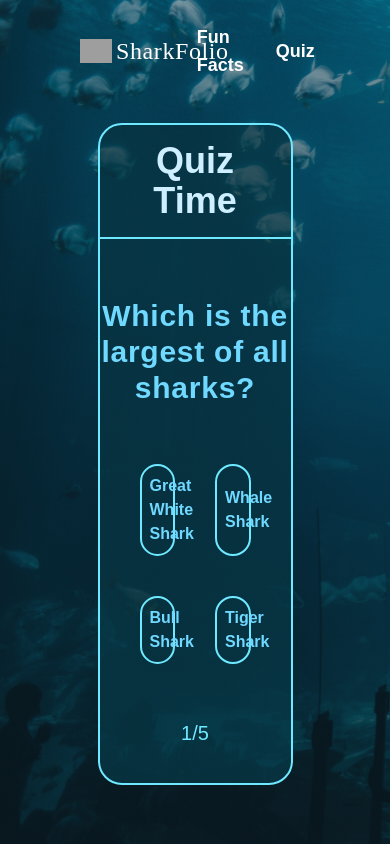
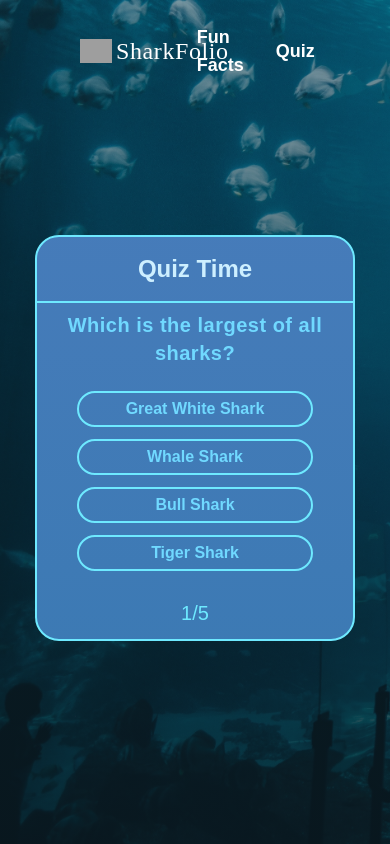
Before and after one commit to RakeshSangem/Sharkfolio, a React (Vite) app: page /#/quiz in a window 390 px wide. Built offline with nearby package versions, Linux system fonts and the light colour scheme; grey boxes are pictures that could not be loaded.

Commit message:
feat: add responsive to quiz page

```diff
--- a/src/pages/Quiz.jsx
+++ b/src/pages/Quiz.jsx
@@ -74,13 +74,13 @@ const Quiz = () => {
   return (
     <main className="bg-normal bg-no-repeat bg-cover bg-fixed w-full flex items-center justify-center min-h-screen text-white relative">
       <Navbar />
-      <section className="grid">
-        <div className="flex flex-col h-full w-[50vw] rounded-3xl items-center justify-between bg-gradient-to-t from-[#07394B]/40 to-[#091B24]/30 border-[#6EE9FF] border-2 bg-[#064550]/40 mt-8 ">
-          <h3 className="p-4 text-4xl text-[#CDEFFF] border-[#6EE9FF] border-b-2 w-full font-semibold text-center">
+      <section className="w-screen h-screen grid place-content-center sm:px-4">
+        <div className="flex flex-col w-[43rem] bg-blue-400 rounded-3xl items-center justify-between bg-gradient-to-t from-[#07394B]/40 to-[#091B24]/30 border-[#6EE9FF] border-2 bg-[#064550]/40 mt-8 sm:w-[20rem] md:max-w-[90vw]">
+          <h3 className="p-4 text-4xl text-[#CDEFFF] border-[#6EE9FF] border-b-2 w-full font-semibold text-center sm:text-2xl md:px-6 ">
             Quiz Time
           </h3>
           {showScore ? (
-            <div className="flex flex-col mb-10 text-center">
+            <div className="flex flex-col mb-10 text-center ">
               <p className="text-2xl">
                 You have scored {score} out of {QUIZ_QUESTIONS.length}
               </p>
@@ -94,20 +94,20 @@ const Quiz = () => {
             </div>
           ) : (
             <>
-              <h2 className="text-3xl text-[#70D9FF] text-center py-12 font-semibold tracking-wide">
+              <h2 className="text-3xl text-[#70D9FF] text-center py-12 font-semibold tracking-wide sm:text-xl sm:py-2 md:text-2xl md:px-4">
                 {QUIZ_QUESTIONS[currentQuestion].Question}
               </h2>
-              <div className="grid grid-cols-2 gap-x-10 px-10 gap-y-10 w-full pb-10">
+              <div className="grid grid-cols-2 gap-x-10 px-10 gap-y-10 w-full pb-10 sm:grid-cols-1 sm:gap-3 sm:py-4">
                 {QUIZ_QUESTIONS[currentQuestion].Answers.map((answer) => (
                   <button
-                    className="border-[#6EE9FF] border-2 rounded-full p-2 text-[#70D9FF] font-semibold transform transition duration-500 hover:scale-105 hover:bg-[#6EE9FF] hover:text-black"
+                    className="border-[#6EE9FF] border-2 rounded-full p-2 text-[#70D9FF] font-semibold transform transition duration-500 hover:scale-105 hover:bg-[#6EE9FF] hover:text-black sm:p-1"
                     onClick={() => handleAnswerResponse(answer.isCorrect)}
                   >
                     {answer.Answer}
                   </button>
                 ))}
               </div>
-              <div className="text-xl rounded-[15px] px-3 py-1  text-[#6EE9FF]  mb-8">
+              <div className="text-xl rounded-[15px] px-3 py-1  text-[#6EE9FF] mb-8 sm:my-2">
                 <p id="p-number">
                   {currentQuestion + 1}
                   <span>/{QUIZ_QUESTIONS.length}</span>
--- a/tailwind.config.cjs
+++ b/tailwind.config.cjs
@@ -3,6 +3,22 @@
 module.exports = {
   content: ["./src/**/*.{js,jsx}"],
   theme: {
+    screens: {
+      "2xl": { max: "1535px" },
+      // => @media (max-width: 1535px) { ... }
+
+      xl: { max: "1279px" },
+      // => @media (max-width: 1279px) { ... }
+
+      lg: { max: "1023px" },
+      // => @media (max-width: 1023px) { ... }
+
+      md: { max: "767px" },
+      // => @media (max-width: 767px) { ... }
+
+      sm: { max: "639px" },
+      // => @media (max-width: 639px) { ... }
+    },
     extend: {
       backgroundImage: {
         normal:
```
